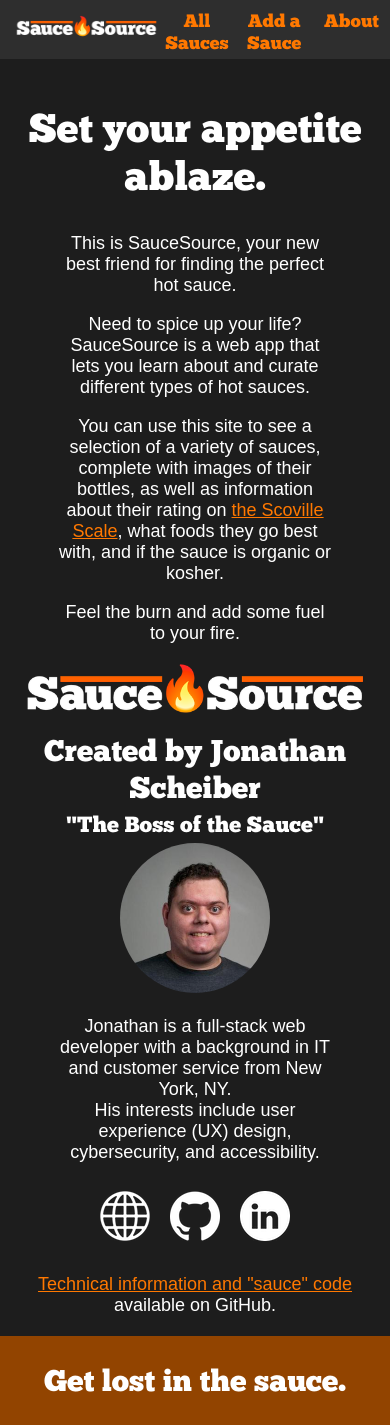
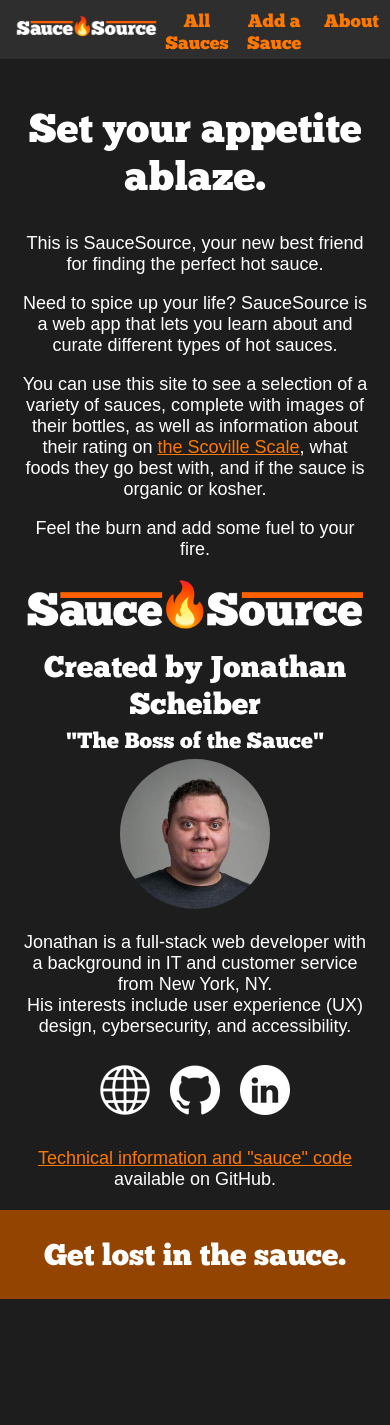
Before and after one commit to scheiber/saucesource, a React (Create React App) app in the folder front-end/: page /about in a window 390 px wide. After the commit the page ends 1299 px from the top, so only its background shows below. Built offline with nearby package versions, Linux system fonts and the light colour scheme; no server answers.

Commit message:
update about page styling

```diff
--- a/front-end/src/pages/About.css
+++ b/front-end/src/pages/About.css
@@ -1,4 +1,6 @@
-.description {
+.about-kicker,
+.about-text,
+.bio-text {
   margin-left: 15%;
   margin-right: 15%;
 }
@@ -17,12 +19,12 @@
     height: 150px;
     width: 150px;
   }
-}
-
-.bio-text {
-  margin-left: 15%;
-  margin-right: 15%;
-  font-size: 18px;
+  .about-kicker,
+  .about-text,
+  .bio-text {
+    margin-left: 5%;
+    margin-right: 5%;
+  }
 }
 
 .icon {
--- a/front-end/src/pages/About.js
+++ b/front-end/src/pages/About.js
@@ -8,8 +8,8 @@ const About = () => (
         <title>SauceSource | About</title>
       </Helmet>
     </HelmetProvider>
-    <h2>Set your appetite ablaze.</h2>
-    <div className="description">
+    <h2 className="about-kicker">Set your appetite ablaze.</h2>
+    <div className="about-text">
       <p>
         This is SauceSource, your new best friend for finding the perfect hot
         sauce.
@@ -87,7 +87,7 @@ const About = () => (
         src="./icons/linkedin.png"
       />
     </a>
-    <p>
+    <p className="about-text">
       <a
         target="_blank"
         rel="noopener noreferrer"
```
